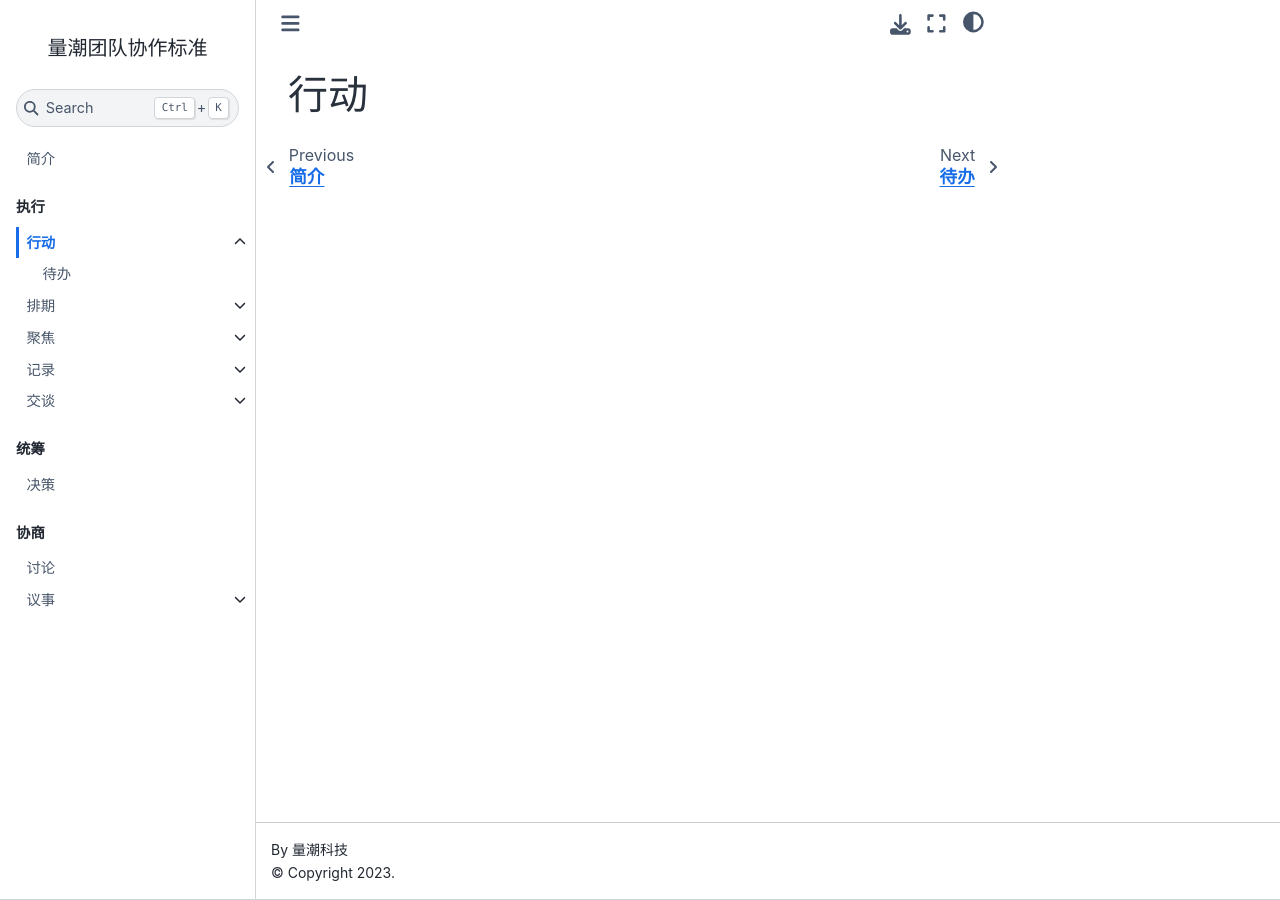
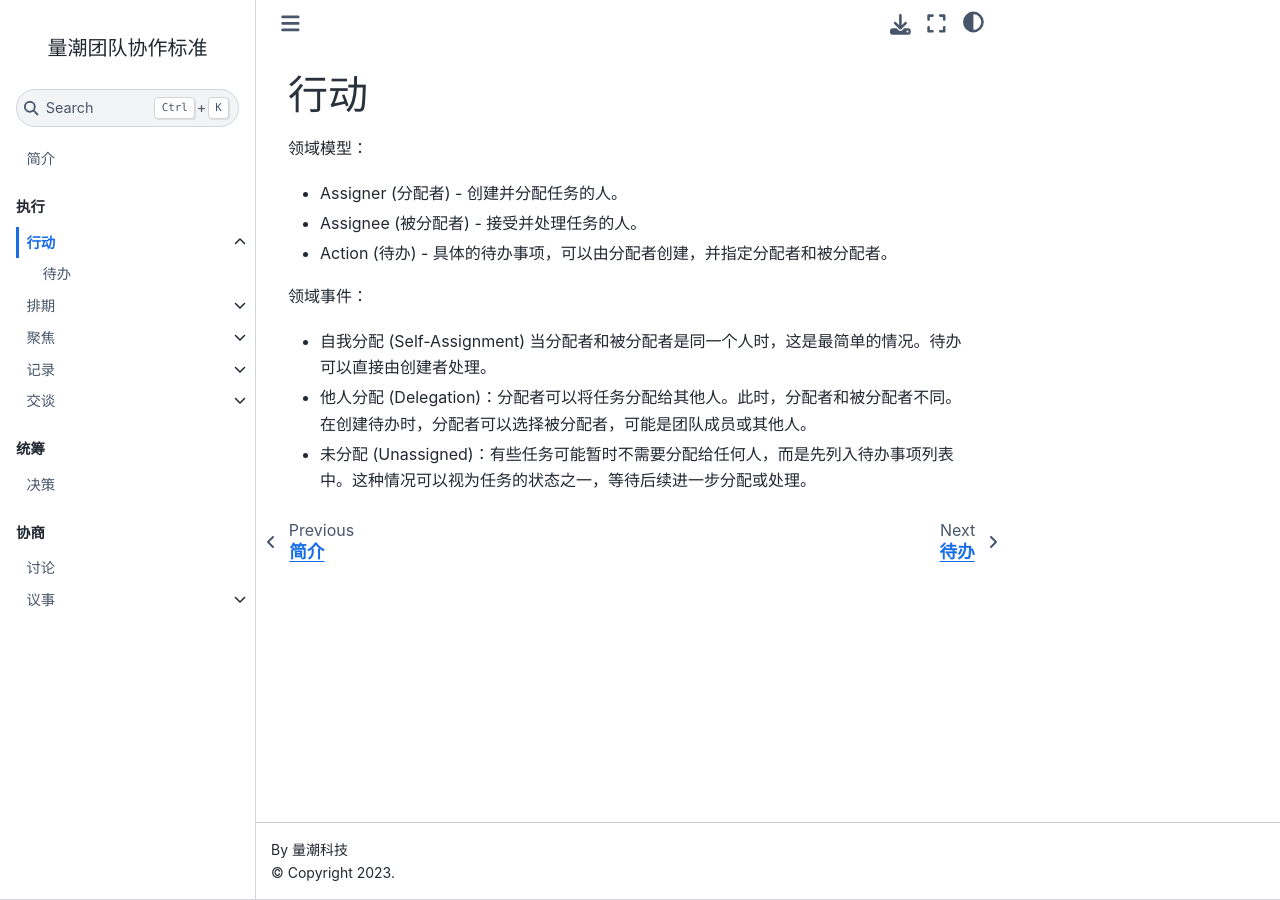
Before and after one commit to quanttide/quanttide-specification-of-collaboration, a Jupyter Book: the page built from executing/acting/README.md, in a window 1280 px wide. Built offline with Jupyter Book 1.0.4 settings and Sphinx 7.4.7 and the Sphinx Book theme 1.1.4, drawn with Linux system fonts in a browser that asks for light colours; pages that are not in the unit, such as notebooks, are missing from menus.

Commit message:
feat: 定义"行动"子领域的主要组成

```diff
--- a/executing/acting/README.md
+++ b/executing/acting/README.md
@@ -1 +1,14 @@
 # 行动
+
+领域模型：
+
+- Assigner (分配者) - 创建并分配任务的人。
+- Assignee (被分配者) - 接受并处理任务的人。
+- Action (待办) - 具体的待办事项，可以由分配者创建，并指定分配者和被分配者。
+
+领域事件：
+
+- 自我分配 (Self-Assignment)
+当分配者和被分配者是同一个人时，这是最简单的情况。待办可以直接由创建者处理。
+- 他人分配 (Delegation)：分配者可以将任务分配给其他人。此时，分配者和被分配者不同。在创建待办时，分配者可以选择被分配者，可能是团队成员或其他人。
+- 未分配 (Unassigned)：有些任务可能暂时不需要分配给任何人，而是先列入待办事项列表中。这种情况可以视为任务的状态之一，等待后续进一步分配或处理。
```
